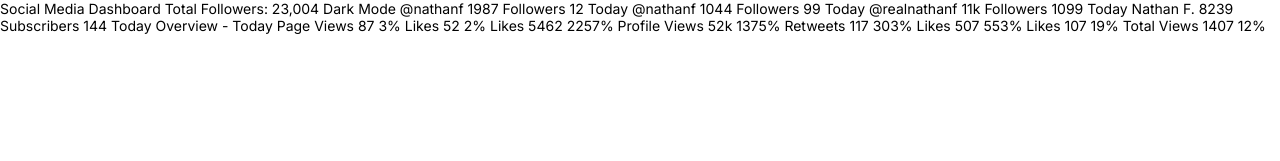
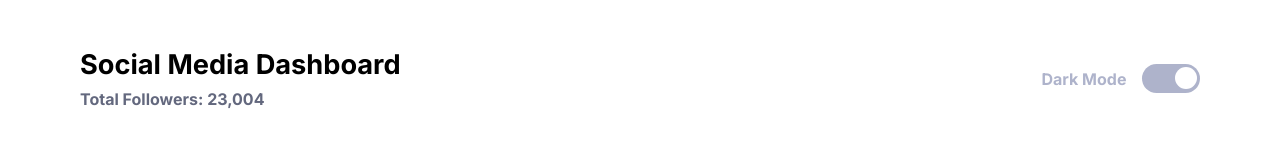
Before and after one commit to AbePlays/Frontend-Challenge-12, a plain HTML site: page index.html in a window 1280 px wide. Drawn offline with Linux system fonts and the light colour scheme.

Commit message:
Header ready

```diff
--- a/index.html
+++ b/index.html
@@ -18,14 +18,28 @@
       rel="stylesheet"
     />
     <link rel="stylesheet" href="./style/style.css" />
+    <script defer src="./script.js"></script>
 
     <!-- Feel free to remove these styles or customise in your own stylesheet 👍 -->
   </head>
   <body>
-    Social Media Dashboard Total Followers: 23,004 Dark Mode @nathanf 1987
+    <!--  @nathanf 1987
     Followers 12 Today @nathanf 1044 Followers 99 Today @realnathanf 11k
     Followers 1099 Today Nathan F. 8239 Subscribers 144 Today Overview - Today
     Page Views 87 3% Likes 52 2% Likes 5462 2257% Profile Views 52k 1375%
-    Retweets 117 303% Likes 507 553% Likes 107 19% Total Views 1407 12%
+    Retweets 117 303% Likes 507 553% Likes 107 19% Total Views 1407 12% -->
+    <section class="header">
+      <div class="logo">
+        <h1>Social Media Dashboard</h1>
+        <p>Total Followers: 23,004</p>
+      </div>
+
+      <div class="mode">
+        <p>Dark Mode</p>
+        <div class="toggle">
+          <div class="ball"></div>
+        </div>
+      </div>
+    </section>
   </body>
 </html>
--- /dev/null
+++ b/script.js
@@ -0,0 +1,15 @@
+var ball = document.querySelector(".ball");
+var toggle = document.querySelector(".toggle");
+
+var count = 0;
+toggle.addEventListener("click", () => {
+  if (count === 0) {
+    ball.style.right = null;
+    ball.style.left = "3px";
+    count = 1;
+  } else {
+    ball.style.left = null;
+    ball.style.right = "3px";
+    count = 0;
+  }
+});
--- /dev/null
+++ b/style/_header.scss
@@ -0,0 +1,47 @@
+.header {
+  display: flex;
+  justify-content: space-between;
+
+  .logo {
+    h1 {
+      font-size: 1.7rem;
+    }
+    p {
+      margin-top: 0.5rem;
+      font-weight: 600;
+      font-size: 1rem;
+      color: $darkGrayishBlue;
+    }
+  }
+
+  .mode {
+    display: flex;
+    align-items: center;
+    p {
+      font-size: 1rem;
+      margin-right: 1rem;
+      color: $lightToggle;
+      font-weight: bold;
+    }
+
+    .toggle {
+      width: 3.6rem;
+      height: 1.8rem;
+      background-color: $lightToggle;
+      border-radius: 1rem;
+      position: relative;
+      cursor: pointer;
+
+      .ball {
+        height: 1.4rem;
+        width: 1.4rem;
+        background-color: #fff;
+        border-radius: 50%;
+        position: absolute;
+        cursor: pointer;
+        top: 3px;
+        right: 3px;
+      }
+    }
+  }
+}
--- a/style/style.scss
+++ b/style/style.scss
@@ -1,6 +1,10 @@
+//Imports
+@import "variables";
+@import "header";
+
 *,
-*::before,
-*::after {
+*:before,
+*:after {
   margin: 0;
   padding: 0;
   box-sizing: border-box;
@@ -9,4 +13,7 @@
 body {
   font-family: "Inter", sans-serif;
   font-size: 14px;
+  max-width: 70rem;
+  margin: 0 auto;
+  padding: 3rem 0;
 }
```
Also changed, not shown: style/style.css, 1 other file.
